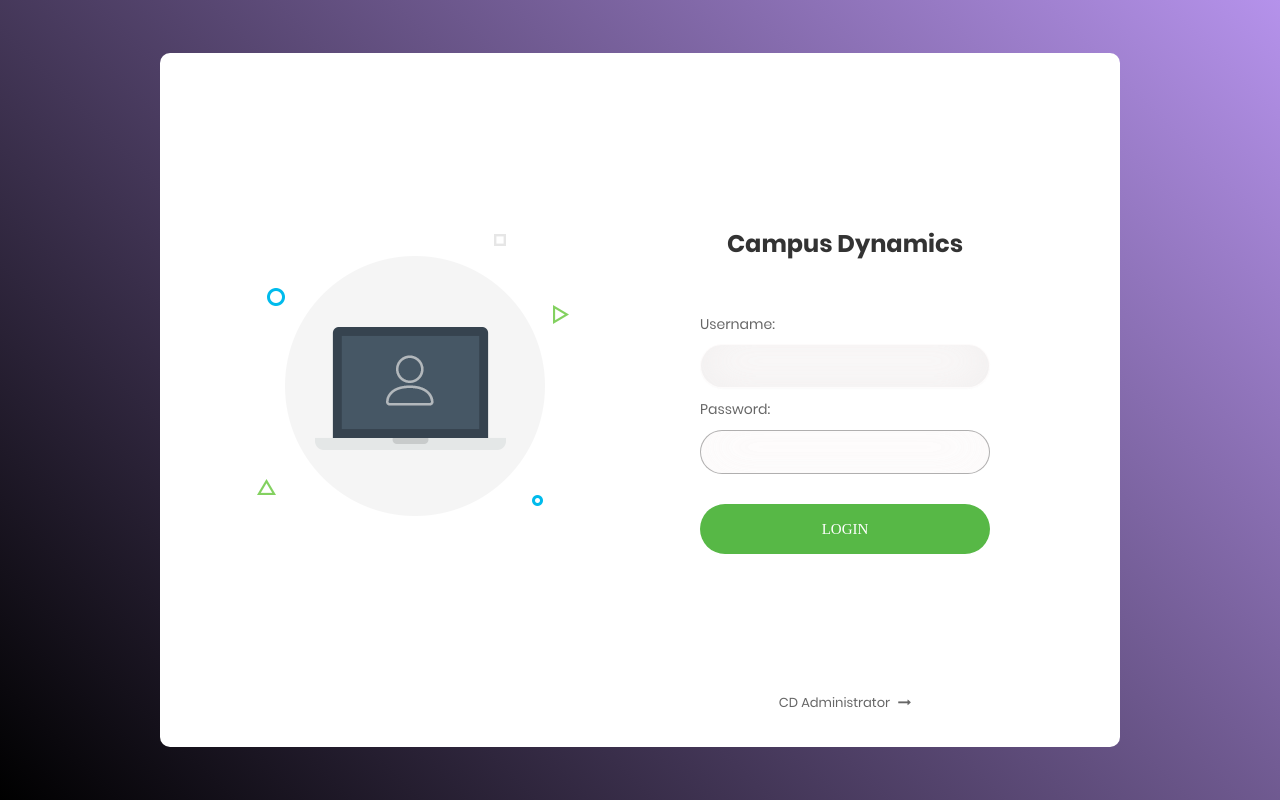
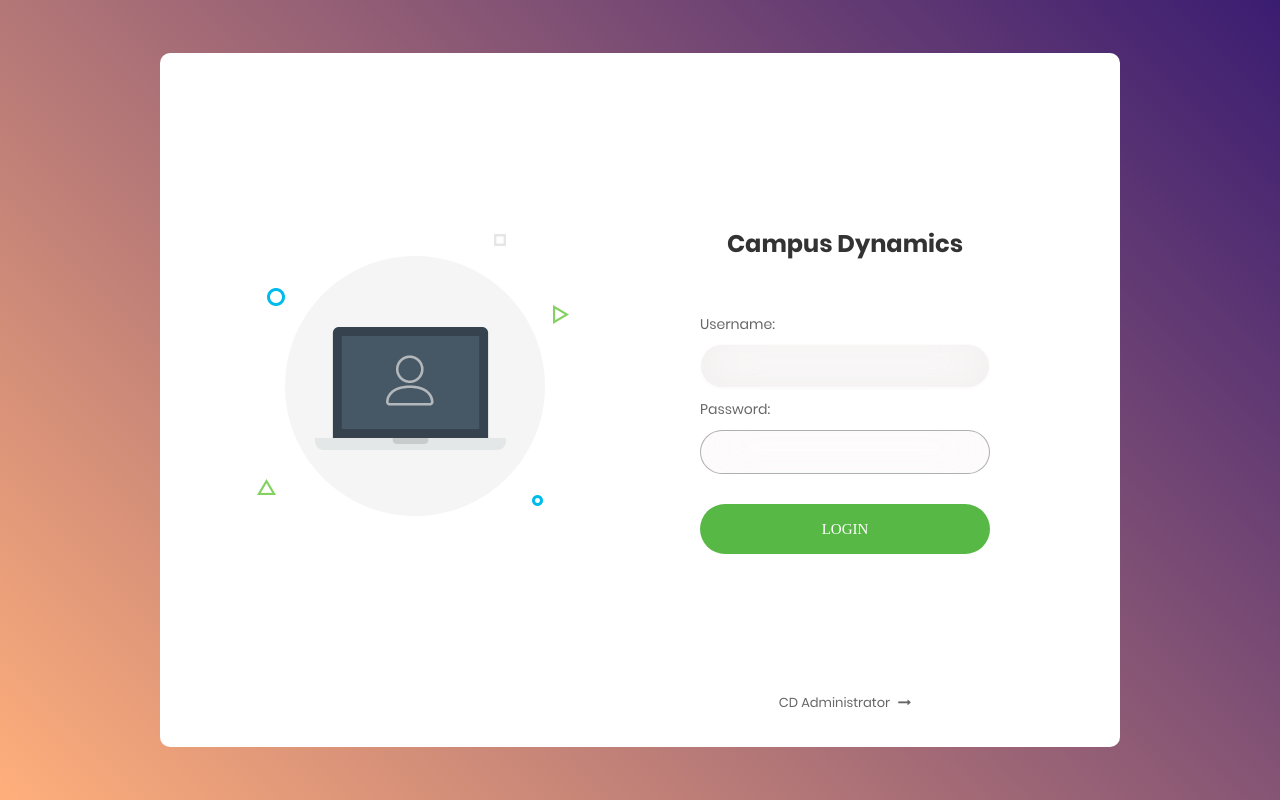
Before and after one commit to TausifAnsari/Campus-Dynamics-Heroku, a Django app: page /accounts/login/ in a window 1280 px wide. Run offline with Django 3.2, Linux system fonts and the light colour scheme; some libraries are stand-ins or nearby versions; some web fonts are replaced.

Commit message:
Deployed on Heroku

```diff
--- a/info/static/info/login/css/main.css
+++ b/info/static/info/login/css/main.css
@@ -168,11 +168,11 @@ iframe {
   justify-content: center;
   align-items: center;
   padding: 15px;
-  background: #b592eb;
-  background: -webkit-linear-gradient(-135deg, #b592eb, #000000);
-  background: -o-linear-gradient(-135deg, #b592eb, #000000);
-  background: -moz-linear-gradient(-135deg, #b592eb, #000000);
-  background: linear-gradient(-135deg, #b592eb, #000000);
+  background: #3a1c71;
+  background: -webkit-linear-gradient(-135deg, #3a1c71, #ffaf7b);
+  background: -o-linear-gradient(-135deg, #3a1c71, #ffaf7b);
+  background: -moz-linear-gradient(-135deg, #3a1c71, #ffaf7b);
+  background: linear-gradient(-135deg, #3a1c71, #ffaf7b);
 
 }
 
--- a/info/templates/info/homepage.html
+++ b/info/templates/info/homepage.html
@@ -56,7 +56,7 @@
       <div class="jumbotron jumbotron-fluid secondary-color text-white">
         <div class="container pt-3">
           <h1 class="display-6">Welcome, {{ request.user.student.name }}</h1>
-          <p class="lead">Lorem ipsum dolor sit amet consectetur adipisicing elit. Porro explicabo fugiat dolorem voluptatum accusantium libero qui voluptates unde, alias magnam.</p>
+          <p class="lead">Campus Dynamics for students : Check your score, view your classes and get your attendance all in one page!</p>
         </div>
       </div>
 
--- a/info/templates/info/t_homepage.html
+++ b/info/templates/info/t_homepage.html
@@ -53,7 +53,7 @@
       <div class="jumbotron jumbotron-fluid secondary-color text-white">
         <div class="container pt-3">
           <h1 class="display-6">Welcome, {{ request.user.teacher.name }}</h1>
-          <p class="lead">Lorem ipsum dolor sit amet consectetur adipisicing elit. Porro explicabo fugiat dolorem voluptatum accusantium libero qui voluptates unde, alias magnam.</p>
+          <p class="lead">Campus Dyanmics for teachers : Mark attendance, allot marks, get your schedule and generate reports from a single page!</p>
         </div>
       </div>
 
```
